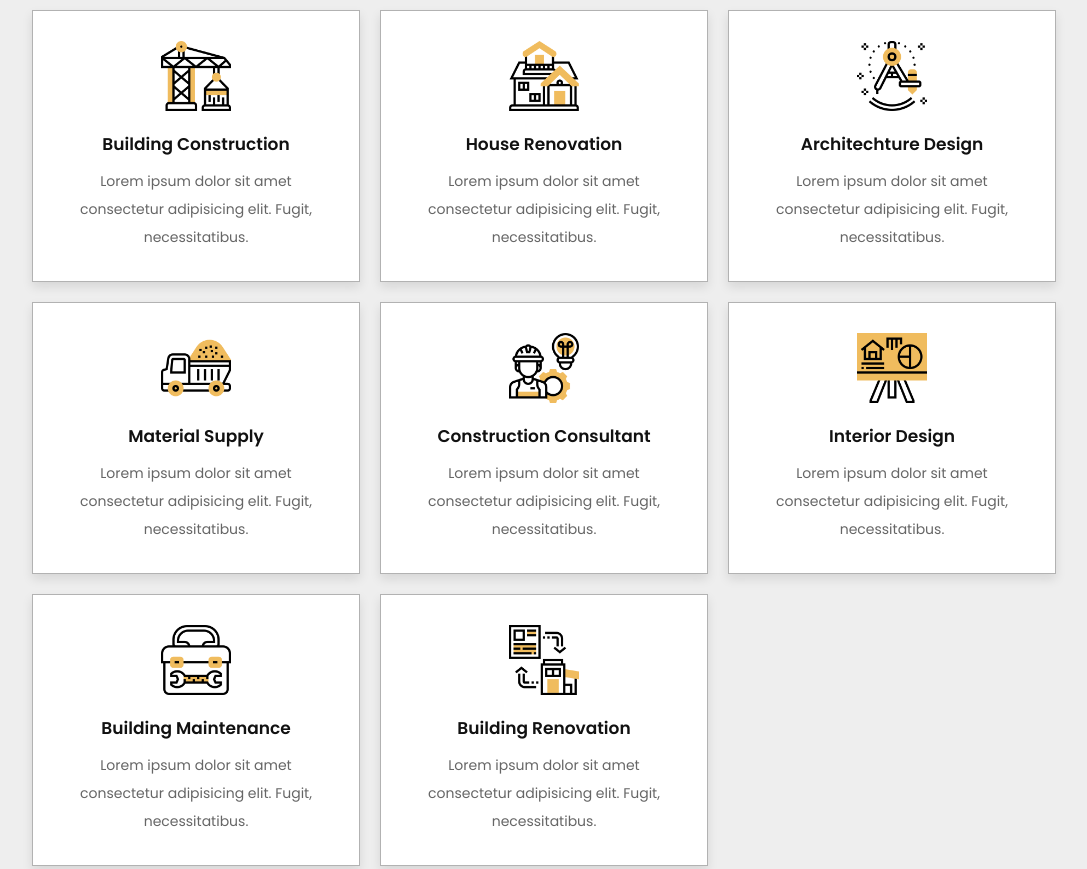
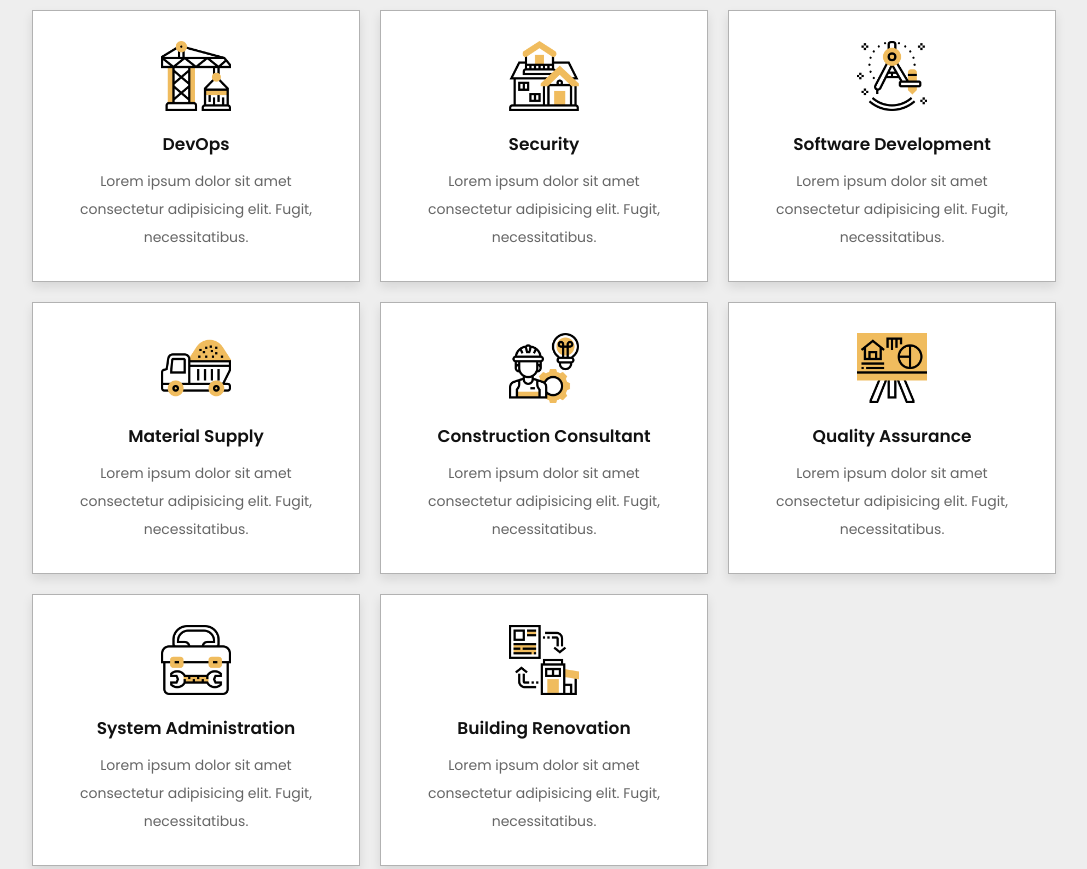
Before and after one commit to mnomanmnasir/orbhex, a plain HTML site: page index.html in a window 1280 px wide. Shown: the part 1480-2349 px from the top of the page, without its empty margins (96-1183 px from the left). Drawn offline with nearby package versions, Linux system fonts and the light colour scheme; some packages are replaced by stand-ins of ours; a script that the page names is missing.

Commit message:
Add files via upload

```diff
--- a/index.html
+++ b/index.html
@@ -76,14 +76,14 @@
    <div class="info">
       <i class="fas fa-envelope"></i>
       <h3>email address</h3>
-      <p>shaikhanas@gmail.com</p>
-      <p>anasbhai@gmail.com</p>
+      <p>xyz@gmail.com</p>
+      <p>xyz@gmail.com</p>
    </div>
 
    <div class="info">
       <i class="fas fa-map-marker-alt"></i>
       <h3>office address</h3>
-      <p>mumbai, india - 400104</p>
+      <p>ABC, pakistan - 76400</p>
    </div>
 
    <div class="share">
@@ -198,19 +198,19 @@
 
       <div class="box">
          <img src="images/service-1.png" alt="">
-         <h3>building construction</h3>
+         <h3>DevOps</h3>
          <p>Lorem ipsum dolor sit amet consectetur adipisicing elit. Fugit, necessitatibus.</p>
       </div>
 
       <div class="box">
          <img src="images/service-2.png" alt="">
-         <h3>house renovation</h3>
+         <h3>Security</h3>
          <p>Lorem ipsum dolor sit amet consectetur adipisicing elit. Fugit, necessitatibus.</p>
       </div>
 
       <div class="box">
          <img src="images/service-3.png" alt="">
-         <h3>architechture design</h3>
+         <h3>Software Development</h3>
          <p>Lorem ipsum dolor sit amet consectetur adipisicing elit. Fugit, necessitatibus.</p>
       </div>
 
@@ -228,13 +228,13 @@
 
       <div class="box">
          <img src="images/service-6.png" alt="">
-         <h3>interior design</h3>
+         <h3>Quality Assurance</h3>
          <p>Lorem ipsum dolor sit amet consectetur adipisicing elit. Fugit, necessitatibus.</p>
       </div>
 
       <div class="box">
          <img src="images/service-7.png" alt="">
-         <h3>building maintenance</h3>
+         <h3>System Administration</h3>
          <p>Lorem ipsum dolor sit amet consectetur adipisicing elit. Fugit, necessitatibus.</p>
       </div>
 
```
